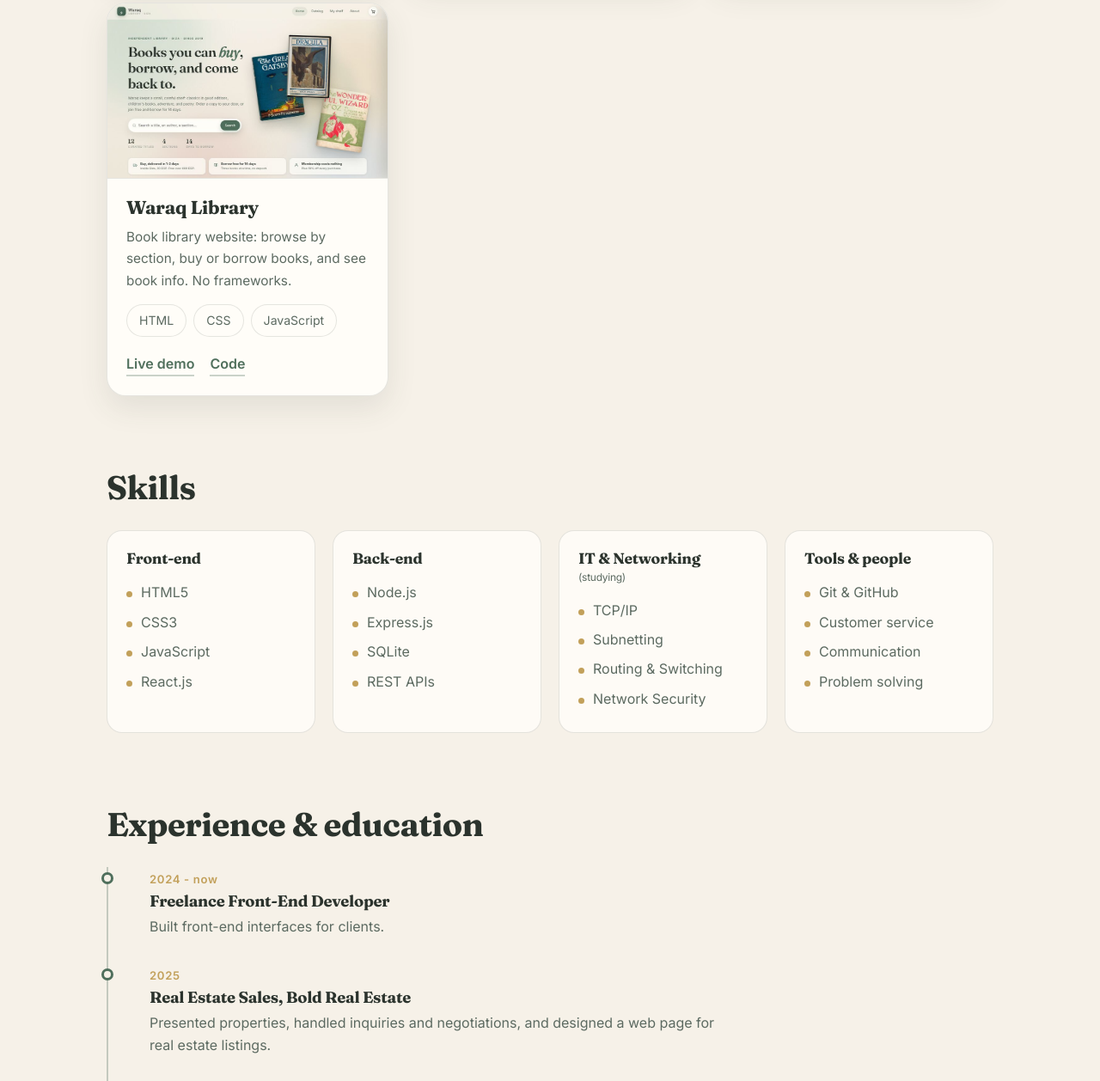
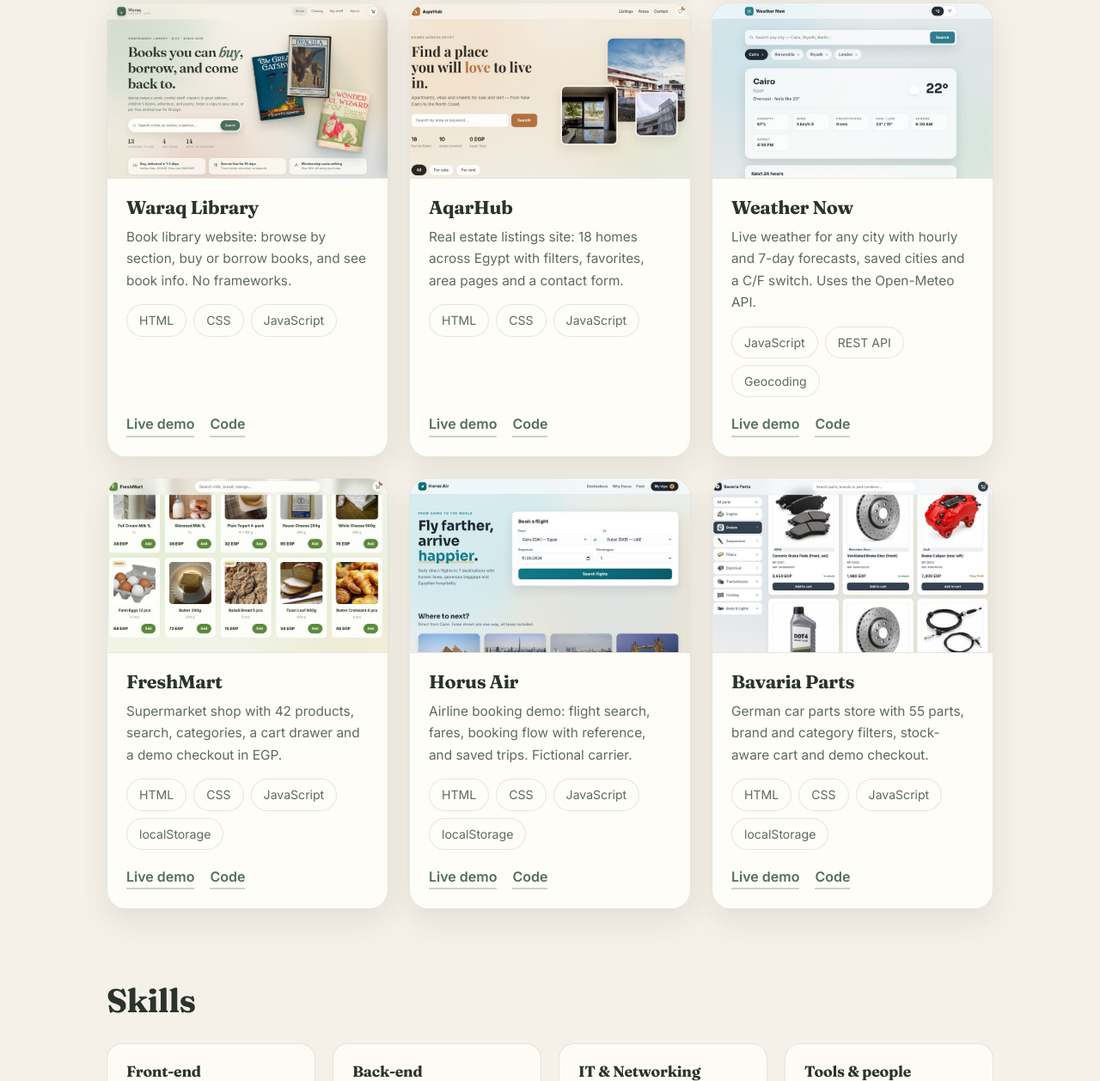
Before and after one commit to Ahmed-same/Ahmed-same.github.io, a plain HTML site: page index.html in a window 1280 px wide. Shown: the part 2058-3316 px from the top of the page at 86% size. Drawn offline with Linux system fonts and the light colour scheme.

Commit message:
Add five new projects

```diff
--- a/index.html
+++ b/index.html
@@ -82,6 +82,51 @@
           <div class="links"><a href="https://ahmed-same.github.io/book-library/" target="_blank" rel="noopener">Live demo</a><a href="https://github.com/Ahmed-same/book-library" target="_blank" rel="noopener">Code</a></div>
         </div>
       </article>
+      <article class="card">
+        <img src="aqarhub.jpg" alt="AqarHub screenshot" loading="lazy">
+        <div class="body">
+          <h3>AqarHub</h3>
+          <p>Real estate listings site: 18 homes across Egypt with filters, favorites, area pages and a contact form.</p>
+          <ul class="tags"><li>HTML</li><li>CSS</li><li>JavaScript</li></ul>
+          <div class="links"><a href="https://ahmed-same.github.io/real-estate/" target="_blank" rel="noopener">Live demo</a><a href="https://github.com/Ahmed-same/real-estate" target="_blank" rel="noopener">Code</a></div>
+        </div>
+      </article>
+      <article class="card">
+        <img src="weather.jpg" alt="Weather Now screenshot" loading="lazy">
+        <div class="body">
+          <h3>Weather Now</h3>
+          <p>Live weather for any city with hourly and 7-day forecasts, saved cities and a C/F switch. Uses the Open-Meteo API.</p>
+          <ul class="tags"><li>JavaScript</li><li>REST API</li><li>Geocoding</li></ul>
+          <div class="links"><a href="https://ahmed-same.github.io/weather-app/" target="_blank" rel="noopener">Live demo</a><a href="https://github.com/Ahmed-same/weather-app" target="_blank" rel="noopener">Code</a></div>
+        </div>
+      </article>
+      <article class="card">
+        <img src="freshmart.jpg" alt="FreshMart screenshot" loading="lazy">
+        <div class="body">
+          <h3>FreshMart</h3>
+          <p>Supermarket shop with 42 products, search, categories, a cart drawer and a demo checkout in EGP.</p>
+          <ul class="tags"><li>HTML</li><li>CSS</li><li>JavaScript</li><li>localStorage</li></ul>
+          <div class="links"><a href="https://ahmed-same.github.io/fresh-market/" target="_blank" rel="noopener">Live demo</a><a href="https://github.com/Ahmed-same/fresh-market" target="_blank" rel="noopener">Code</a></div>
+        </div>
+      </article>
+      <article class="card">
+        <img src="horus.jpg" alt="Horus Air screenshot" loading="lazy">
+        <div class="body">
+          <h3>Horus Air</h3>
+          <p>Airline booking demo: flight search, fares, booking flow with reference, and saved trips. Fictional carrier.</p>
+          <ul class="tags"><li>HTML</li><li>CSS</li><li>JavaScript</li><li>localStorage</li></ul>
+          <div class="links"><a href="https://ahmed-same.github.io/horus-air/" target="_blank" rel="noopener">Live demo</a><a href="https://github.com/Ahmed-same/horus-air" target="_blank" rel="noopener">Code</a></div>
+        </div>
+      </article>
+      <article class="card">
+        <img src="bavaria.jpg" alt="Bavaria Parts screenshot" loading="lazy">
+        <div class="body">
+          <h3>Bavaria Parts</h3>
+          <p>German car parts store with 55 parts, brand and category filters, stock-aware cart and demo checkout.</p>
+          <ul class="tags"><li>HTML</li><li>CSS</li><li>JavaScript</li><li>localStorage</li></ul>
+          <div class="links"><a href="https://ahmed-same.github.io/german-auto-parts/" target="_blank" rel="noopener">Live demo</a><a href="https://github.com/Ahmed-same/german-auto-parts" target="_blank" rel="noopener">Code</a></div>
+        </div>
+      </article>
     </div>
   </section>
 
```
Also changed, not shown: aqarhub.jpg (added), bavaria.jpg (added), freshmart.jpg (added), horus.jpg (added), weather.jpg (added).
